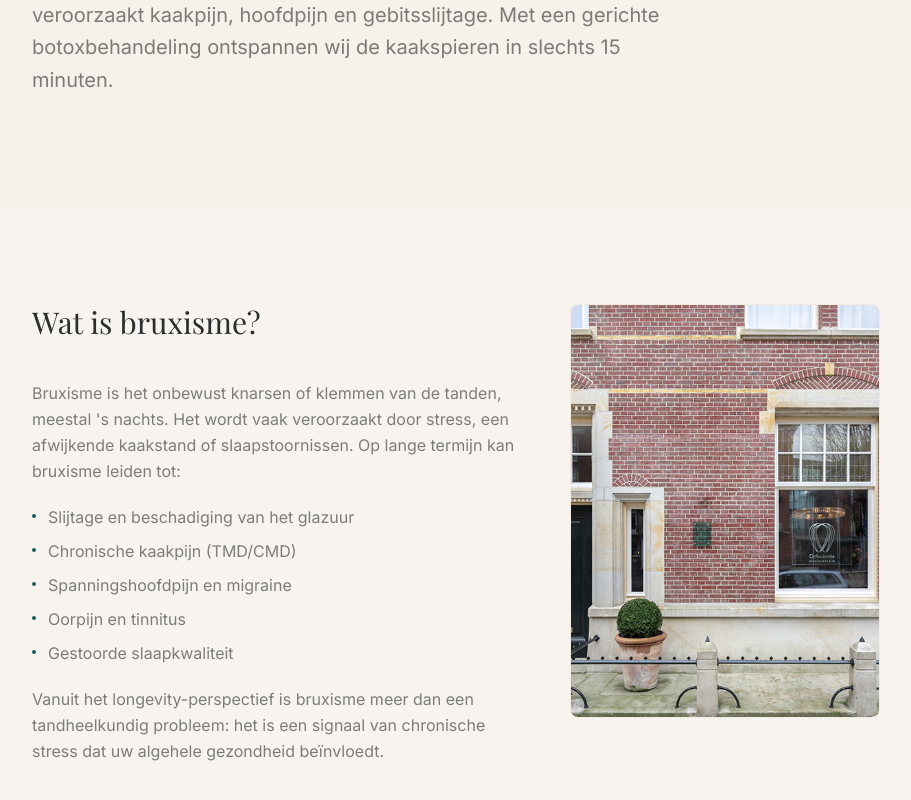
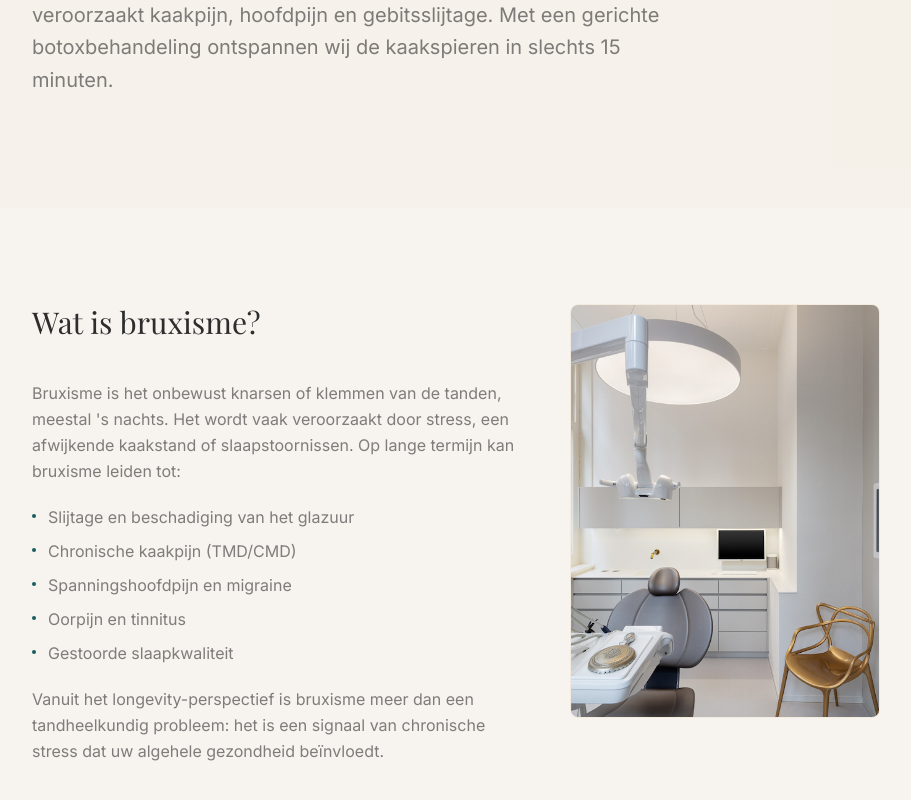
Before and after one commit to MB11-code/longevity-aevora, a Next.js app: page /botox-bruxisme in a window 1280 px wide. Shown: the part 342-1142 px from the top of the page, without its empty margins (184-1095 px from the left). Built offline with nearby package versions, Linux system fonts and the light colour scheme; a web font is replaced by a local one.

Commit message:
Bruxisme page: use behandelkamer photo instead of exterior

```diff
--- a/app/botox-bruxisme/content.tsx
+++ b/app/botox-bruxisme/content.tsx
@@ -65,7 +65,7 @@ export function BotoxContent() {
               <ScrollReveal staggerIndex={1}>
                 <div className="relative aspect-[3/4] overflow-hidden rounded-lg border border-sand/30">
                   <Image
-                    src="/images/kliniek-interieur.jpg"
+                    src="/images/behandelkamer.jpg"
                     alt="Interieur kliniek Orthodontie Museumplein"
                     fill
                     className="object-cover"
```
